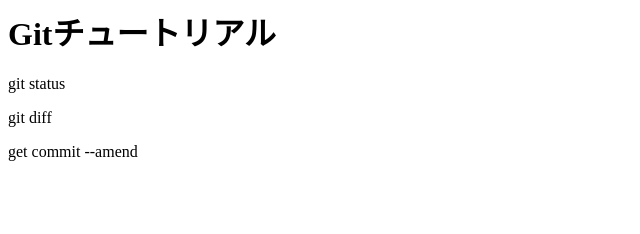
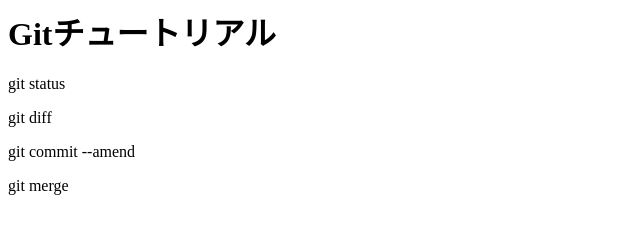
Before and after one commit to testuser-n/git_tutorial, a plain HTML site: page index.htm in a window 1280 px wide. Shown: the full height of the page, 0-640 px from the left. Drawn offline with Linux system fonts and the light colour scheme.

Commit message:
git mergeを追記

```diff
--- a/index.htm
+++ b/index.htm
@@ -1,4 +1,5 @@
 <h1>Gitチュートリアル</h1>
 <p>git status</p>
 <p>git diff</p>
-<p>get commit --amend</p>
+<p>git commit --amend</p>
+<p>git merge</p>
```
